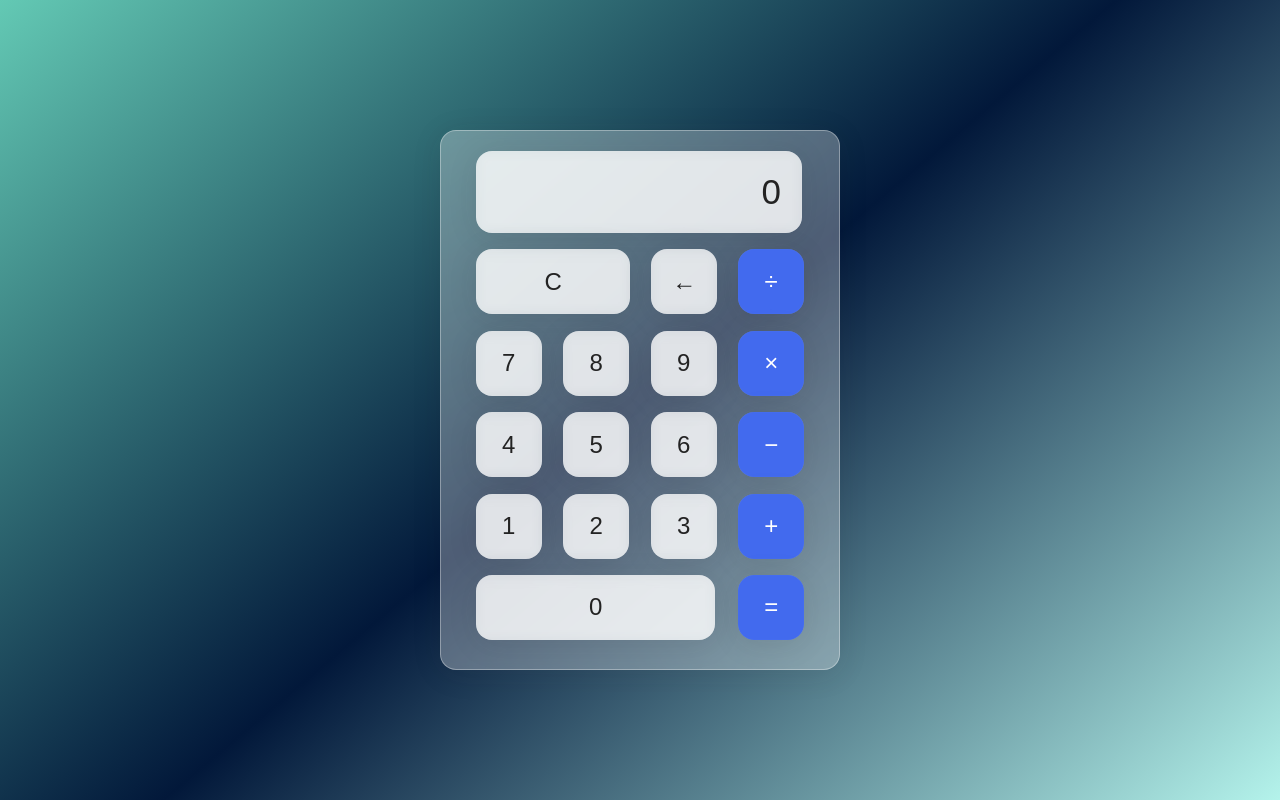
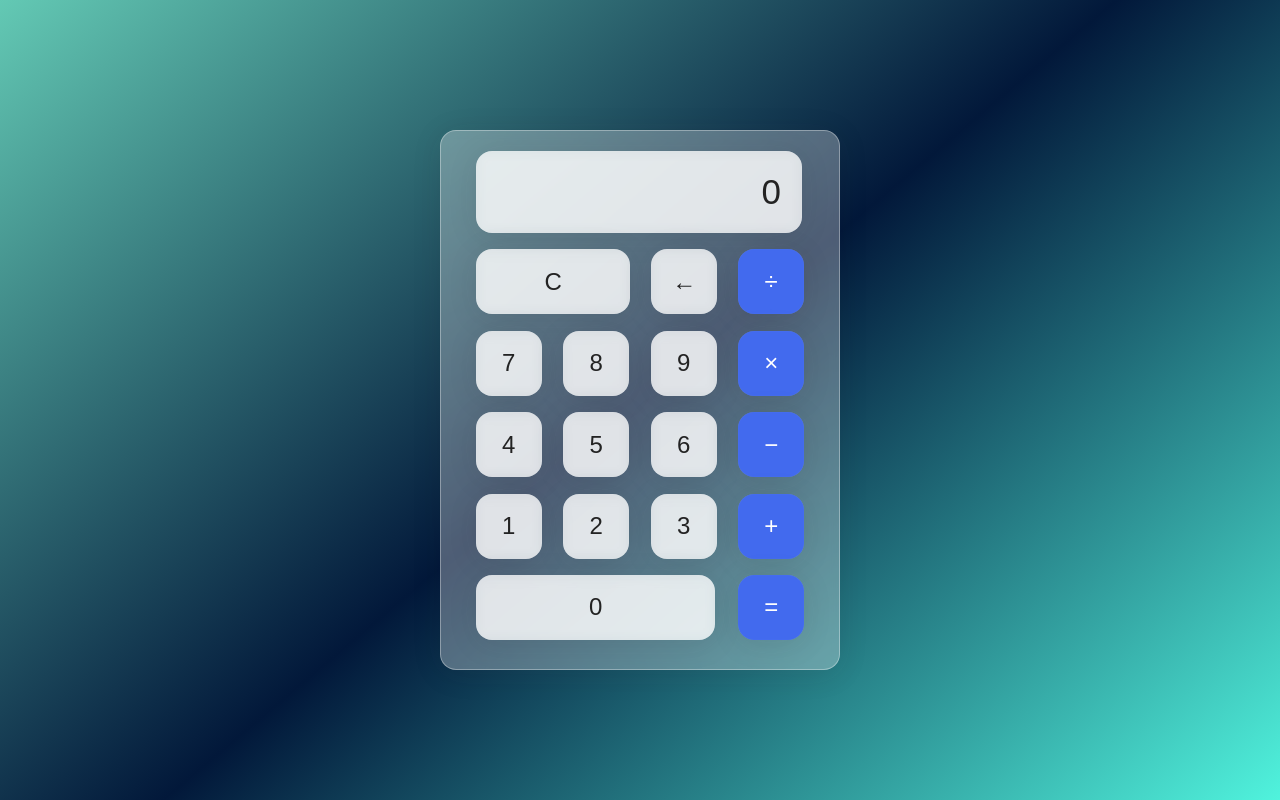
Before and after one commit to gabriellloc/Calculadora-em-JavaScript, a plain HTML site: page index.html in a window 1280 px wide. Drawn offline with Linux system fonts and the light colour scheme.

Commit message:
Modificacao no css 2.1

```diff
--- a/style.css
+++ b/style.css
@@ -14,7 +14,7 @@ html{
 
 body{
     align-items: center;
-    background: linear-gradient(320deg, #b4f3eb, #02183a, #63c9b4);
+    background: linear-gradient(320deg, #50f3dd, #02183a, #63c9b4);
     display: flex;
     font-family:'Dosis', sans-serif;
     font-display: swap;
```
